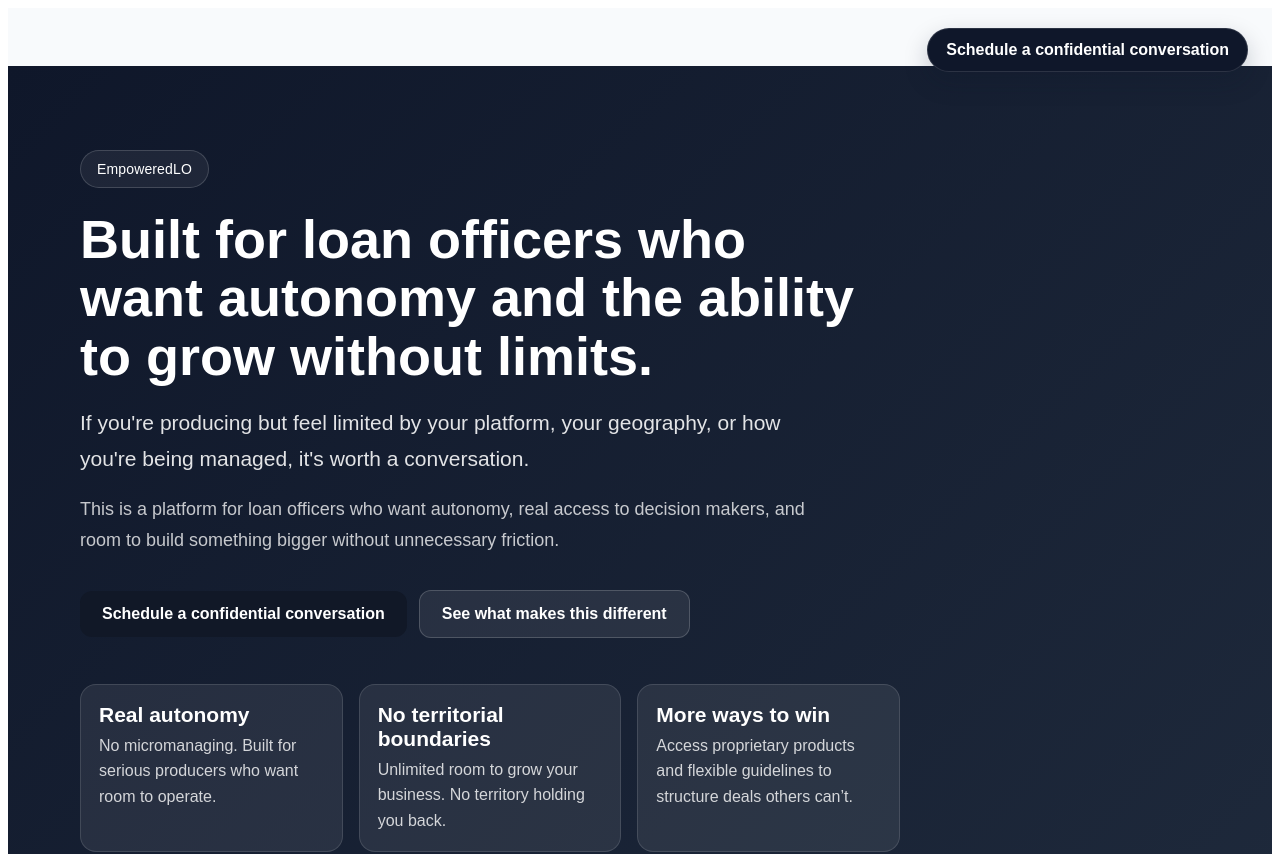
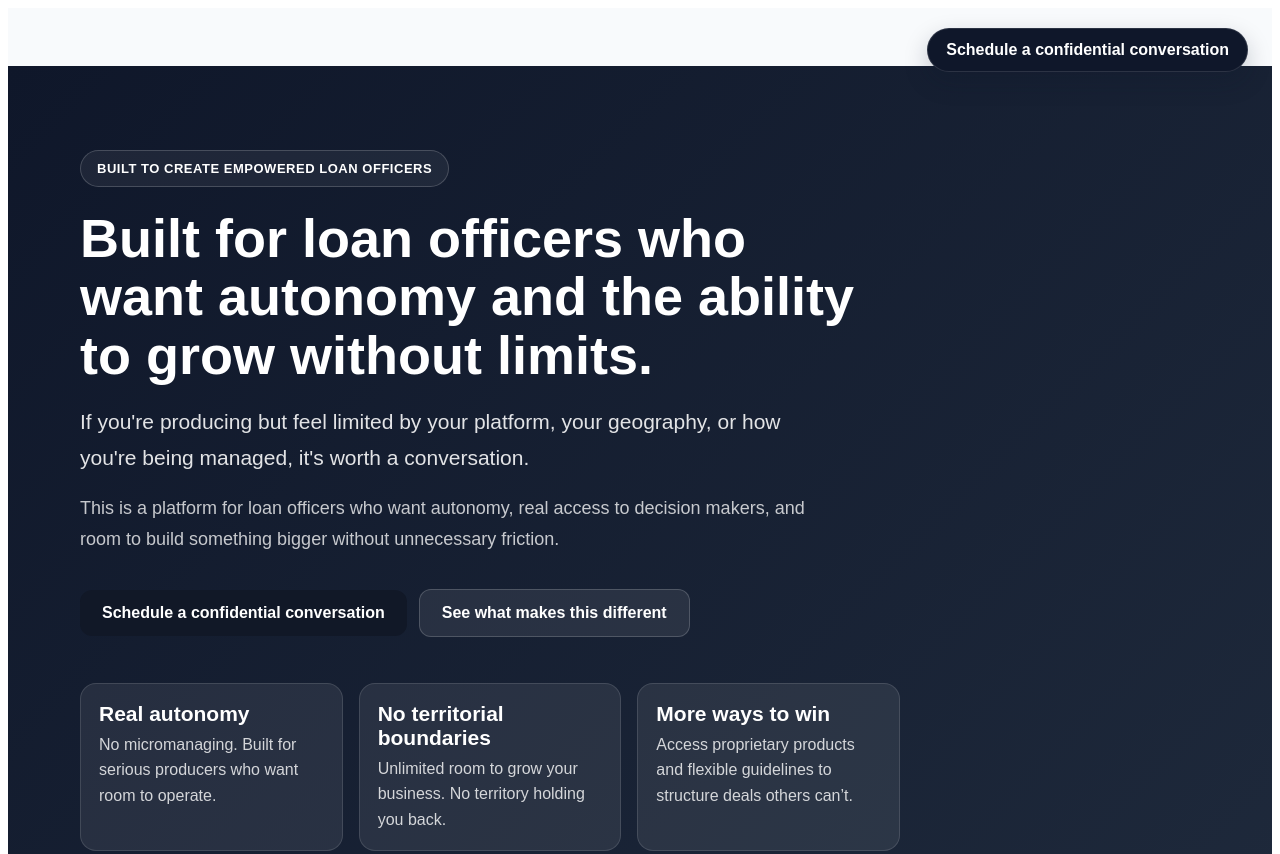
Before and after one commit to cadickie/empoweredlo, a Next.js app: page / in a window 1280 px wide. Shown: the top 854 px of the page. Built offline with nearby package versions, Linux system fonts and the light colour scheme.

Commit message:
Update page.jsx

```diff
--- a/app/page.jsx
+++ b/app/page.jsx
@@ -108,15 +108,16 @@ export default function Home() {
     padding: "10px 16px",
     borderRadius: "999px",
     background: "rgba(255,255,255,0.06)",
-    border: "1px solid rgba(255,255,255,0.16)",
+    border: "1px solid rgba(255,255,255,0.18)",
     color: "#ffffff",
-    fontSize: "14px",
-    fontWeight: 500,
-    letterSpacing: "0.01em",
+    fontSize: "13px",
+    fontWeight: 600,
+    letterSpacing: "0.04em",
+    textTransform: "uppercase",
     marginBottom: "22px",
   }}
 >
-  EmpoweredLO
+  BUILT TO CREATE EMPOWERED LOAN OFFICERS
 </div>
 
             <h1
```
